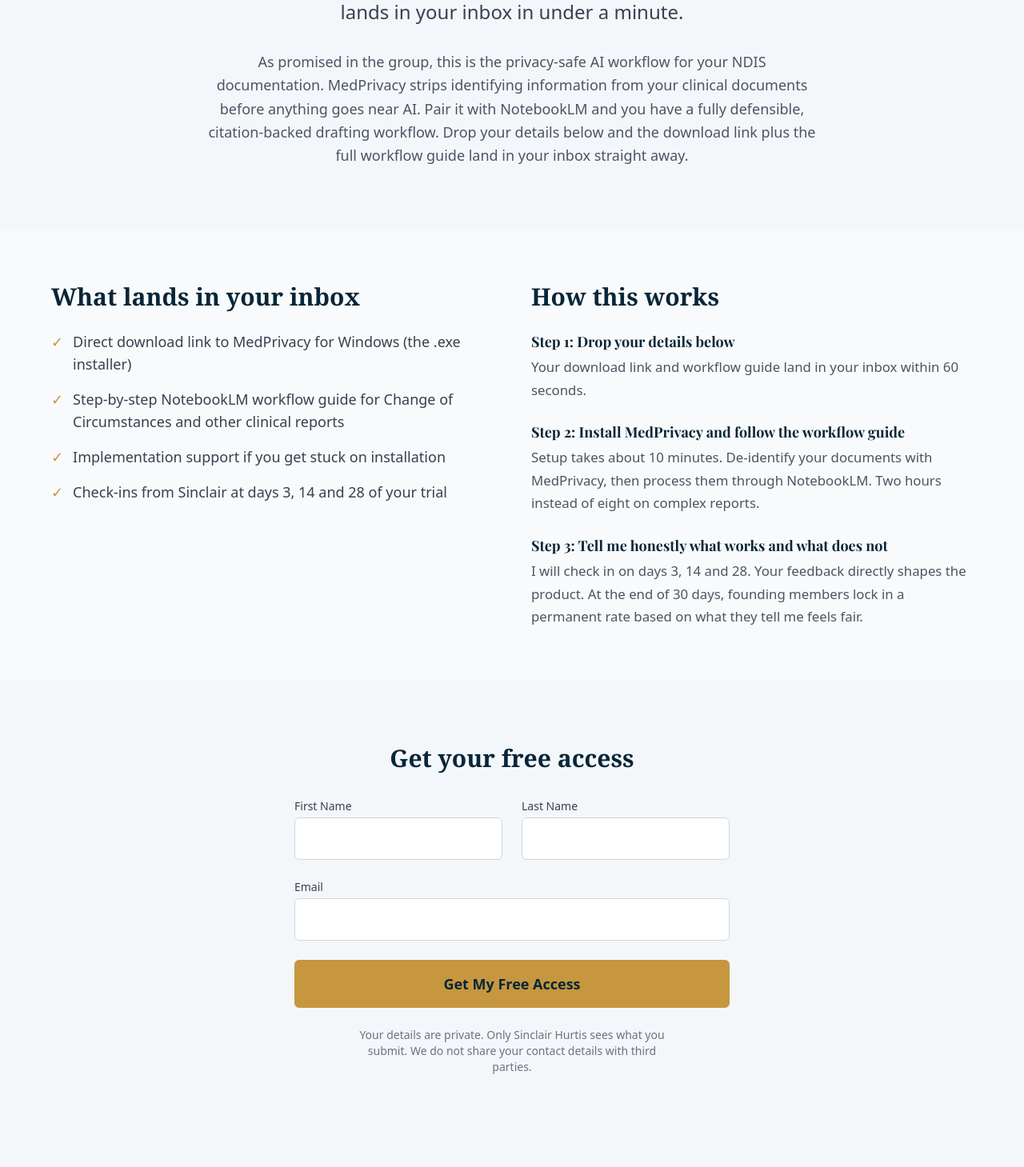
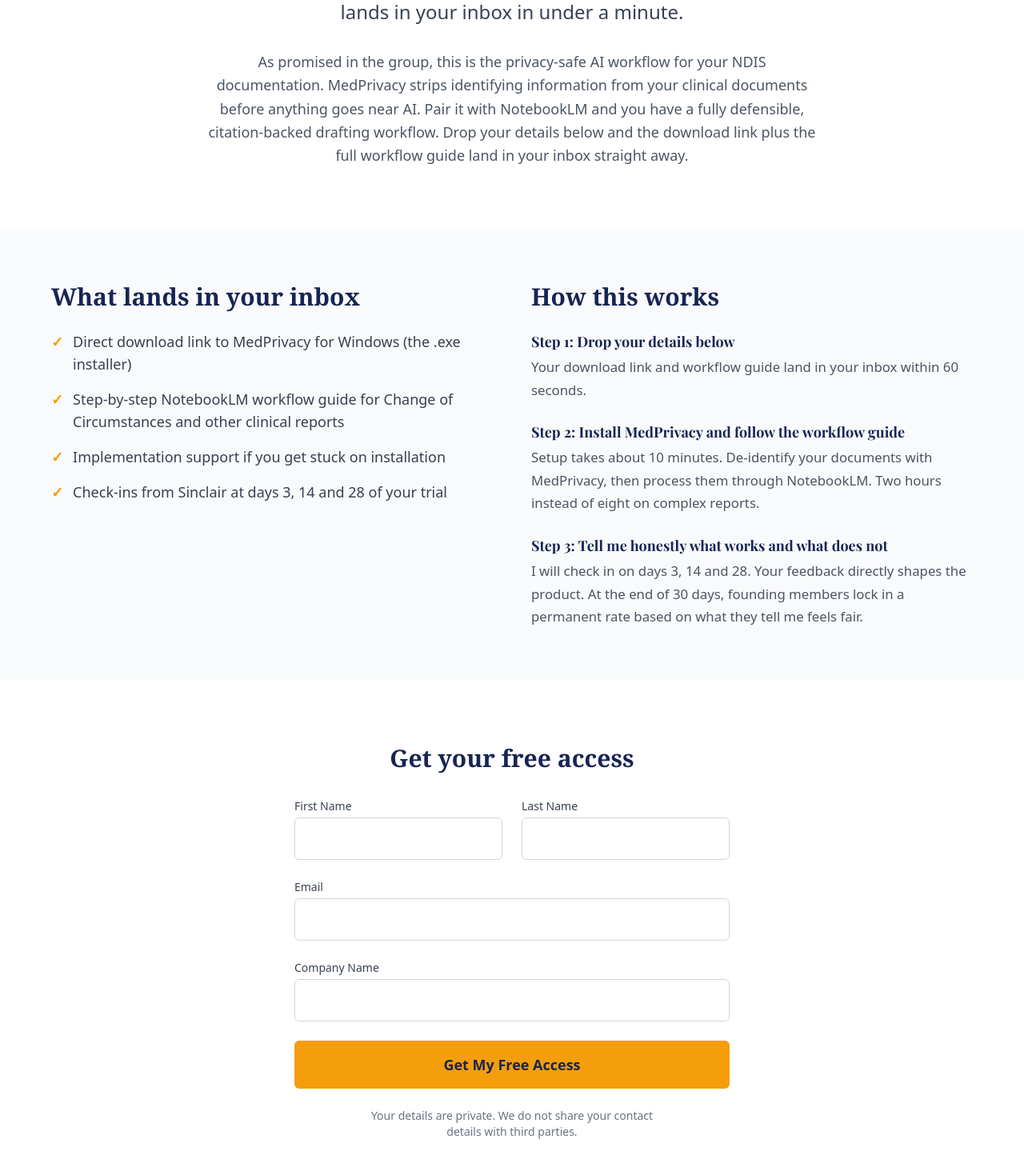
Before and after one commit to shurtis-0601/medprivacy, a Next.js app: page /founding-members in a window 1280 px wide. Shown: the part 309-1768 px from the top of the page at 80% size. Before the commit the page ends 1733 px from the top, so only its background shows below. Built offline with nearby package versions, Linux system fonts and the light colour scheme.

Commit message:
Update page.tsx

```diff
--- a/app/founding-members/page.tsx
+++ b/app/founding-members/page.tsx
@@ -2,10 +2,6 @@
 
 import React, { useState } from 'react';
 import { useRouter } from 'next/navigation';
-// Note: Ensure you import your SiteHeader, SiteFooter, and FadeIn components here
-// import SiteHeader from '@/components/SiteHeader';
-// import SiteFooter from '@/components/SiteFooter';
-// import FadeIn from '@/components/FadeIn';
 
 export default function FoundingMembersPage() {
   const router = useRouter();
@@ -21,7 +17,7 @@
     const formData = new FormData(form);
 
     try {
-      const response = await fetch('https://bigin.zoho.com.au/crm/WebForm', {
+      const response = await fetch('[https://bigin.zoho.com.au/crm/WebForm](https://bigin.zoho.com.au/crm/WebForm)', {
         method: 'POST',
         body: formData,
       });
@@ -32,24 +28,22 @@
         setError('There was a problem submitting your details. Please try again.');
         setIsSubmitting(false);
       }
-   } catch (err) { console.error(err);
+    } catch (err) {
+      console.error(err);
       setError('A network error occurred. Please check your connection and try again.');
       setIsSubmitting(false);
     }
   }
 
   return (
-    <div className="min-h-screen flex flex-col font-sans">
-      {/* <SiteHeader /> */}
+    <div className="min-h-screen flex flex-col font-sans bg-white">
+      <main className="flex-grow">
 
-      <main className="flex-grow">
-        {/* Section 1: Hero */}
         <section className="py-20 px-4 max-w-4xl mx-auto text-center">
-          {/* <FadeIn> */}
-          <div className="inline-block bg-[var(--gold)] text-[var(--navy)] text-sm font-bold py-1 px-3 rounded-full mb-6 uppercase tracking-wider">
+          <div className="inline-block bg-amber-500 text-blue-950 text-sm font-bold py-1 px-3 rounded-full mb-6 uppercase tracking-wider">
             FOUNDING MEMBER TRIAL
           </div>
-          <h1 className="font-serif text-4xl md:text-5xl lg:text-6xl text-[var(--navy)] mb-6 font-bold leading-tight">
+          <h1 className="font-serif text-4xl md:text-5xl lg:text-6xl text-blue-950 mb-6 font-bold leading-tight">
             Get the Privacy-Safe AI Workflow
           </h1>
           <p className="text-xl md:text-2xl text-gray-700 mb-8 max-w-3xl mx-auto">
@@ -58,62 +52,56 @@
           <p className="text-lg text-gray-600 max-w-3xl mx-auto leading-relaxed">
             As promised in the group, this is the privacy-safe AI workflow for your NDIS documentation. MedPrivacy strips identifying information from your clinical documents before anything goes near AI. Pair it with NotebookLM and you have a fully defensible, citation-backed drafting workflow. Drop your details below and the download link plus the full workflow guide land in your inbox straight away.
           </p>
-          {/* </FadeIn> */}
         </section>
 
-        {/* Section 2: What you get & Section 3: How this works */}
+
         <section className="py-16 bg-gray-50 px-4">
           <div className="max-w-6xl mx-auto grid md:grid-cols-2 gap-12">
-            {/* <FadeIn> */}
             <div>
-              <h2 className="font-serif text-3xl text-[var(--navy)] mb-6 font-bold">What lands in your inbox</h2>
+              <h2 className="font-serif text-3xl text-blue-950 mb-6 font-bold">What lands in your inbox</h2>
               <ul className="space-y-4 text-gray-700 text-lg">
                 <li className="flex items-start">
-                  <span className="text-[var(--gold)] mr-3">✓</span>
+                  <span className="text-amber-500 font-bold mr-3">✓</span>
                   Direct download link to MedPrivacy for Windows (the .exe installer)
                 </li>
                 <li className="flex items-start">
-                  <span className="text-[var(--gold)] mr-3">✓</span>
+                  <span className="text-amber-500 font-bold mr-3">✓</span>
                   Step-by-step NotebookLM workflow guide for Change of Circumstances and other clinical reports
                 </li>
                 <li className="flex items-start">
-                  <span className="text-[var(--gold)] mr-3">✓</span>
+                  <span className="text-amber-500 font-bold mr-3">✓</span>
                   Implementation support if you get stuck on installation
                 </li>
                 <li className="flex items-start">
-                  <span className="text-[var(--gold)] mr-3">✓</span>
+                  <span className="text-amber-500 font-bold mr-3">✓</span>
                   Check-ins from Sinclair at days 3, 14 and 28 of your trial
                 </li>
               </ul>
             </div>
-            {/* </FadeIn> */}
 
-            {/* <FadeIn delay={200}> */}
             <div>
-              <h2 className="font-serif text-3xl text-[var(--navy)] mb-6 font-bold">How this works</h2>
+              <h2 className="font-serif text-3xl text-blue-950 mb-6 font-bold">How this works</h2>
               <div className="space-y-6">
                 <div>
-                  <h3 className="font-bold text-lg text-[var(--navy)]">Step 1: Drop your details below</h3>
+                  <h3 className="font-bold text-lg text-blue-950">Step 1: Drop your details below</h3>
                   <p className="text-gray-600 mt-1">Your download link and workflow guide land in your inbox within 60 seconds.</p>
                 </div>
                 <div>
-                  <h3 className="font-bold text-lg text-[var(--navy)]">Step 2: Install MedPrivacy and follow the workflow guide</h3>
+                  <h3 className="font-bold text-lg text-blue-950">Step 2: Install MedPrivacy and follow the workflow guide</h3>
                   <p className="text-gray-600 mt-1">Setup takes about 10 minutes. De-identify your documents with MedPrivacy, then process them through NotebookLM. Two hours instead of eight on complex reports.</p>
                 </div>
                 <div>
-                  <h3 className="font-bold text-lg text-[var(--navy)]">Step 3: Tell me honestly what works and what does not</h3>
+                  <h3 className="font-bold text-lg text-blue-950">Step 3: Tell me honestly what works and what does not</h3>
                   <p className="text-gray-600 mt-1">I will check in on days 3, 14 and 28. Your feedback directly shapes the product. At the end of 30 days, founding members lock in a permanent rate based on what they tell me feels fair.</p>
                 </div>
               </div>
             </div>
-            {/* </FadeIn> */}
           </div>
         </section>
 
-        {/* Section 4: The form */}
+
         <section className="py-20 px-4 max-w-xl mx-auto">
-          {/* <FadeIn> */}
-          <h2 className="font-serif text-3xl text-[var(--navy)] mb-8 font-bold text-center">Get your free access</h2>
+          <h2 className="font-serif text-3xl text-blue-950 mb-8 font-bold text-center">Get your free access</h2>
 
           {error && (
             <div className="bg-red-50 border-l-4 border-red-500 p-4 mb-6 text-red-700">
@@ -122,48 +110,49 @@
           )}
 
           <form onSubmit={handleSubmit} className="space-y-6">
-            {/* Hidden security fields required by Zoho Bigin */}
+
             <input type="hidden" name="xnQsjsdp" value="5d8eae7af94f7e88422b898b015267682c4f5957b0395a7844425b495aed0c3e" />
             <input type="hidden" name="zc_gad" id="zc_gad" value="" />
             <input type="hidden" name="xmIwtLD" value="a8040ccffb121eaa4e17f7e1641caa4a88b988555859ff674eff50c03cbef3b18aefb117e9a221a4feef4ef9b6644579" />
             <input type="hidden" name="actionType" value="Q29udGFjdHM=" />
             <input type="hidden" name="rmsg" id="rmsg" value="true" />
-            <input type="hidden" name="returnURL" value="https://medprivacy.com.au/founding-members/thank-you" />
+            <input type="hidden" name="returnURL" value="[https://medprivacy.com.au/founding-members/thank-you](https://medprivacy.com.au/founding-members/thank-you)" />
 
             <div className="grid grid-cols-1 md:grid-cols-2 gap-6">
               <div>
                 <label htmlFor="FirstName" className="block text-sm font-medium text-gray-700 mb-1">First Name</label>
-                <input required type="text" id="FirstName" name="First Name" maxLength={40} className="w-full px-4 py-3 border border-gray-300 rounded-md focus:ring-2 focus:ring-[var(--navy)] focus:border-[var(--navy)] outline-none transition-colors" />
+                <input required type="text" id="FirstName" name="First Name" maxLength={40} className="w-full px-4 py-3 border border-gray-300 rounded-md focus:ring-2 focus:ring-blue-950 focus:border-blue-950 outline-none transition-colors" />
               </div>
               <div>
                 <label htmlFor="LastName" className="block text-sm font-medium text-gray-700 mb-1">Last Name</label>
-                <input required type="text" id="LastName" name="Last Name" maxLength={80} className="w-full px-4 py-3 border border-gray-300 rounded-md focus:ring-2 focus:ring-[var(--navy)] focus:border-[var(--navy)] outline-none transition-colors" />
+                <input required type="text" id="LastName" name="Last Name" maxLength={80} className="w-full px-4 py-3 border border-gray-300 rounded-md focus:ring-2 focus:ring-blue-950 focus:border-blue-950 outline-none transition-colors" />
               </div>
             </div>
 
             <div>
               <label htmlFor="Email" className="block text-sm font-medium text-gray-700 mb-1">Email</label>
-              <input required type="email" id="Email" name="Email" maxLength={100} className="w-full px-4 py-3 border border-gray-300 rounded-md focus:ring-2 focus:ring-[var(--navy)] focus:border-[var(--navy)] outline-none transition-colors" />
+              <input required type="email" id="Email" name="Email" maxLength={100} className="w-full px-4 py-3 border border-gray-300 rounded-md focus:ring-2 focus:ring-blue-950 focus:border-blue-950 outline-none transition-colors" />
+            </div>
+
+            <div>
+              <label htmlFor="Company" className="block text-sm font-medium text-gray-700 mb-1">Company Name</label>
+              <input required type="text" id="Company" name="Company" maxLength={100} className="w-full px-4 py-3 border border-gray-300 rounded-md focus:ring-2 focus:ring-blue-950 focus:border-blue-950 outline-none transition-colors" />
             </div>
 
             <button
               type="submit"
               disabled={isSubmitting}
-              className={`w-full bg-[var(--gold)] text-[var(--navy)] font-bold text-lg py-4 px-8 rounded-md transition-all hover:bg-yellow-500 focus:ring-4 focus:ring-yellow-200 ${isSubmitting ? 'opacity-70 cursor-not-allowed' : ''}`}
+              className={`w-full bg-amber-500 text-blue-950 font-bold text-lg py-4 px-8 rounded-md transition-all hover:bg-amber-400 focus:ring-4 focus:ring-amber-200 ${isSubmitting ? 'opacity-70 cursor-not-allowed' : ''}`}
             >
               {isSubmitting ? 'Sending...' : 'Get My Free Access'}
             </button>
           </form>
 
-          {/* Section 5: Privacy note */}
           <p className="text-center text-sm text-gray-500 mt-6 max-w-sm mx-auto">
-            Your details are private. Only Sinclair Hurtis sees what you submit. We do not share your contact details with third parties.
+            Your details are private. We do not share your contact details with third parties.
           </p>
-          {/* </FadeIn> */}
         </section>
       </main>
-
-      {/* <SiteFooter /> */}
     </div>
   );
 }
```
